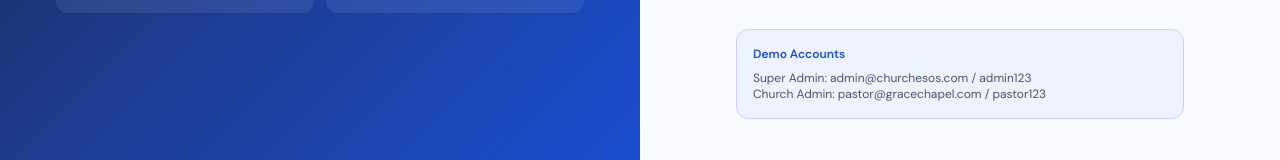
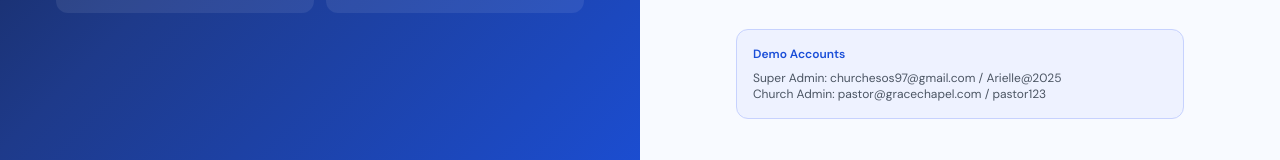
Before and after one commit to memes-ace/churchesOS, a React (Vite) app in the folder frontend/: page /login in a window 1280 px wide. Shown: the part 568-728 px from the top of the page. Built offline with nearby package versions, Linux system fonts and the light colour scheme.

Commit message:
Update super admin credentials

```diff
--- a/frontend/src/pages/LoginPage.jsx
+++ b/frontend/src/pages/LoginPage.jsx
@@ -134,7 +134,7 @@ export default function LoginPage() {
 
           <div className="mt-8 p-4 rounded-xl border" style={{ background: '#EEF2FF', borderColor: '#C7D2FE' }}>
             <p className="text-xs font-semibold mb-2" style={{ color: '#1B4FD8' }}>Demo Accounts</p>
-            <p className="text-xs text-gray-600">Super Admin: admin@churchesos.com / admin123</p>
+            <p className="text-xs text-gray-600">Super Admin: churchesos97@gmail.com / Arielle@2025</p>
             <p className="text-xs text-gray-600">Church Admin: pastor@gracechapel.com / pastor123</p>
           </div>
         </div>
```
